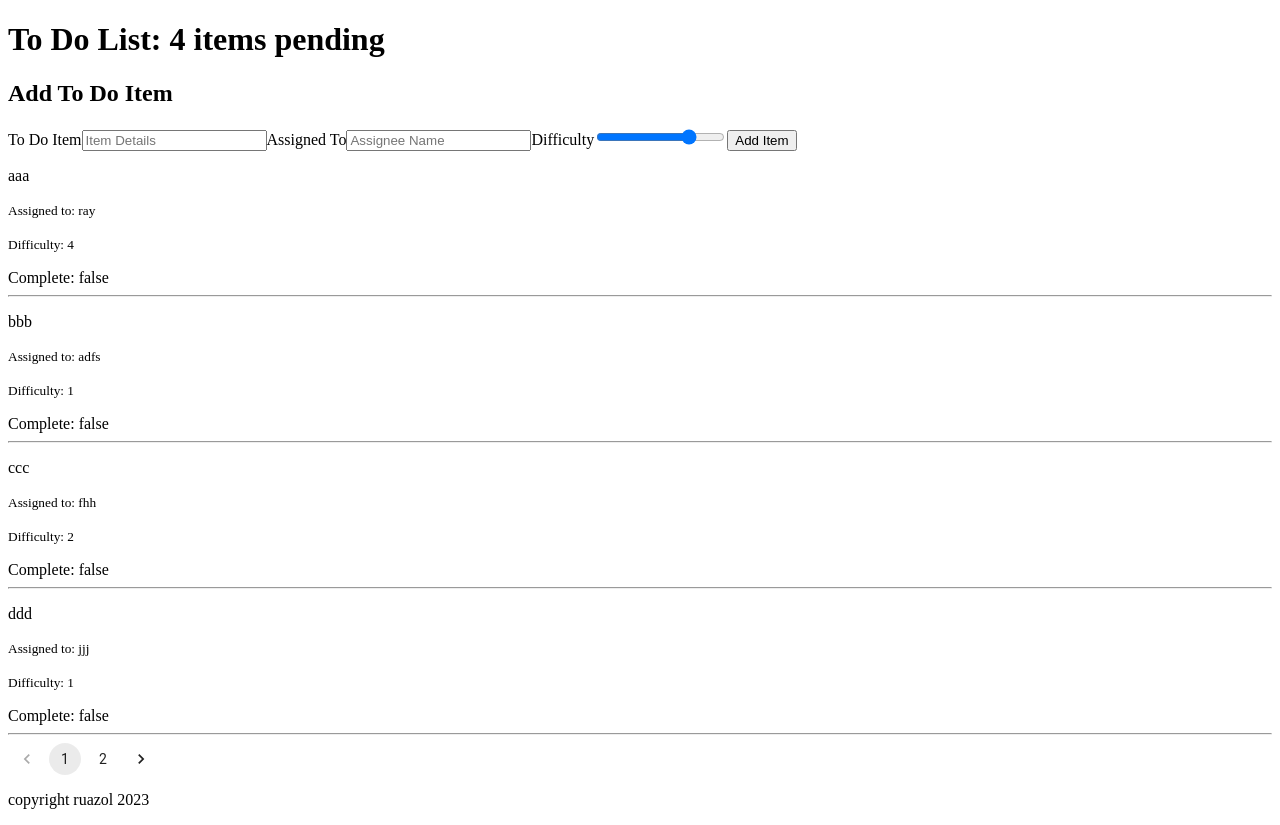
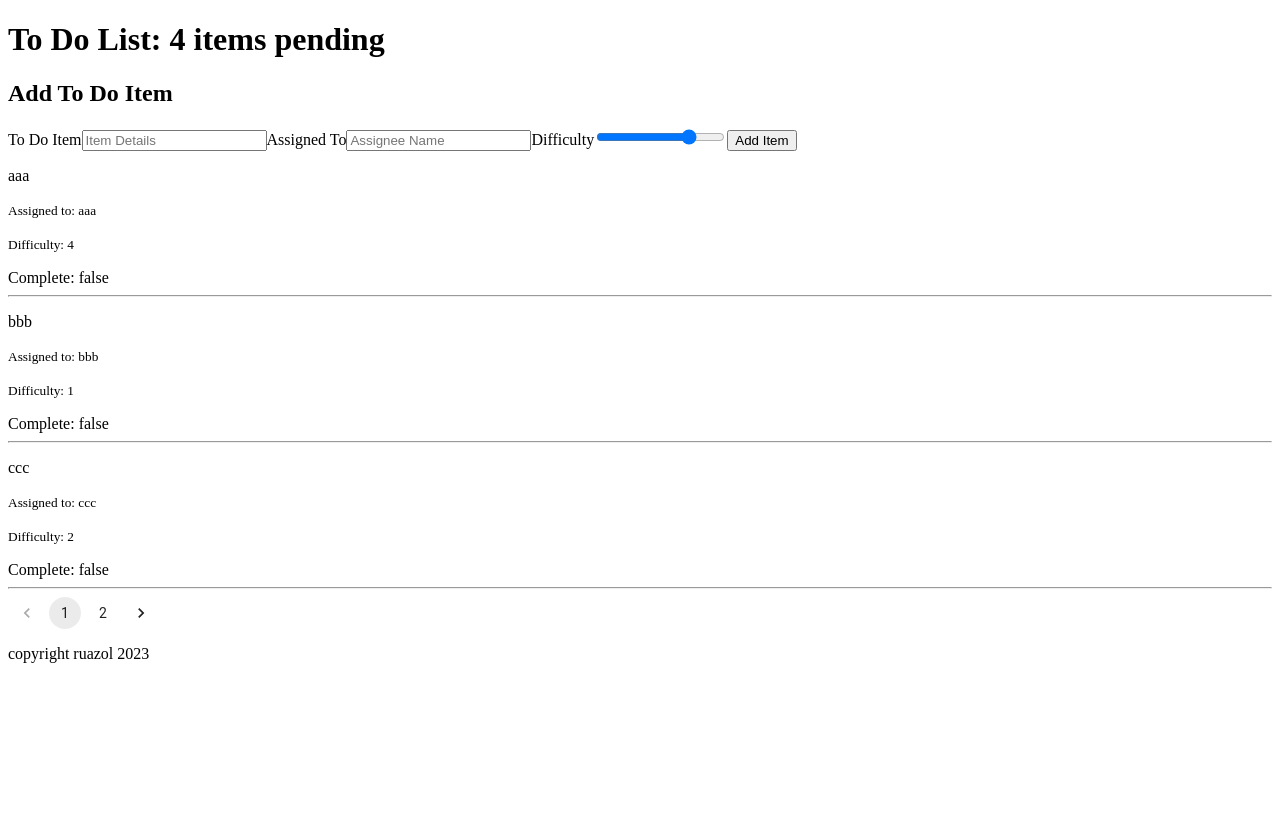
Before and after one commit to rpruazol/todo-app, a React (Vite) app: page / in a window 1280 px wide. After the commit the page ends 800 px from the top, so only its background shows below. Built offline with nearby package versions, Linux system fonts and the light colour scheme.

Commit message:
pagination

```diff
--- a/package.json
+++ b/package.json
@@ -14,9 +14,13 @@
     "@emotion/styled": "^11.11.0",
     "@fontsource/roboto": "^5.0.8",
     "@mui/material": "^5.14.13",
+    "localforage": "^1.10.0",
+    "match-sorter": "^6.3.1",
     "react": "^18.2.0",
     "react-dom": "^18.2.0",
+    "react-router-dom": "^6.16.0",
     "sass": "^1.69.3",
+    "sort-by": "^1.2.0",
     "uuid": "^9.0.1"
   },
   "devDependencies": {
--- a/src/Components/List/index.jsx
+++ b/src/Components/List/index.jsx
@@ -7,26 +7,28 @@ import DisplayContext from '../../Context/Settings/index';
 
 
 const List = (props) => {
-  const filteredArray = props.list.filter(item => item.complete === false)
-  console.log('filteredArray', filteredArray)
+  console.log(props.list)
+  // const filteredArray =
+  // console.log('filteredArray', filteredArray)
+
+  const [currentPage, setCurrentPage] = useState(1);
   const display = useContext(DisplayContext).display;
-  const [lastTaskIndex, setLastTaskIndex] = useState(display-1)
-  // const [currentList, setCurrentList] = useState(filteredArray);
 
-  const pages = Math.ceil(filteredArray.length / display)
+  const indexofLastTask = currentPage * display; // starting value 3
+  const indexofFirstTask = indexofLastTask - display; // starting value 0
 
+  const pages = Math.ceil(props.list.length / display)
   const handleChange = (e, value) => {
     console.log(e, value)
-    if(parseInt(value) === 1){setCurrentList(props.list.slice(0, display))}
-    else {
-      setCurrentList((props.list.slice(lastTaskIndex + 1, lastTaskIndex + display)));
-    }
+    setCurrentPage(value)
 
   }
 
+  const currentList = props.list.slice(indexofFirstTask, indexofLastTask)
+
   return(
     <>
-    {filteredArray.length ? filteredArray.map(item => {
+    {currentList.length ? currentList.map(item => {
         return (
           <div key={item.id}>
             <p>{item.text}</p>
--- a/src/Components/Todo/index.jsx
+++ b/src/Components/Todo/index.jsx
@@ -8,10 +8,10 @@ import Footer from '../Footer/';
 const Todo = () => {
 
   const defaultArray = [
-    { difficulty: 4, text: "aaa", assignee: "ray", id: "4fa8239b-5e3a-4bc3-8001-97ec982a57c7", complete: false },
-    { difficulty: 1, text: "bbb", assignee: "adfs", id: "1fa84d9b-5e3a-4bc3-8001-97ec982a57c7", complete: false },
-    { difficulty: 2, text: "ccc", assignee: "fhh", id: "8fa84d9b-5e3a-4bc3-8001-97ec982a57c7", complete: false },
-    { difficulty: 1, text: "ddd", assignee: "jjj", id: "0fa84d9b-5e3a-4bc3-8001-97ec982a57c7", complete: false }
+    { difficulty: 4, text: "aaa", assignee: "aaa", id: "4fa8239b-5e3a-4bc3-8001-97ec982a57c7", complete: false },
+    { difficulty: 1, text: "bbb", assignee: "bbb", id: "1fa84d9b-5e3a-4bc3-8001-97ec982a57c7", complete: false },
+    { difficulty: 2, text: "ccc", assignee: "ccc", id: "8fa84d9b-5e3a-4bc3-8001-97ec982a57c7", complete: false },
+    { difficulty: 1, text: "ddd", assignee: "ddd", id: "0fa84d9b-5e3a-4bc3-8001-97ec982a57c7", complete: false }
   ]
 
   const [defaultValues] = useState({
@@ -87,7 +87,7 @@ const Todo = () => {
       </form>
       <List
         toggleComplete={toggleComplete}
-        list={list}
+        list={list.filter(item => !item.complete)}
       />
 
       <Footer/>
--- a/src/main.jsx
+++ b/src/main.jsx
@@ -1,11 +1,23 @@
 import React from 'react';
-import ReactDOM from 'react-dom/client';
+import * as ReactDOM from "react-dom/client";
+import {
+  createBrowserRouter,
+  Router,
+  RouterProvider,
+} from "react-router-dom";
 
 import App from './App';
+
+const router = createBrowserRouter([
+  {
+    path: "/",
+    element: <App></App>
+  }
+])
 
 const root = ReactDOM.createRoot(document.getElementById('root'));
 root.render(
   <React.StrictMode>
-    <App />
+    <RouterProvider router={router} />
   </React.StrictMode>
 );
```
Also changed, not shown: src/Components/Settings/index.jsx (added), 2 other files (tests, documents, lock files or other folders).
